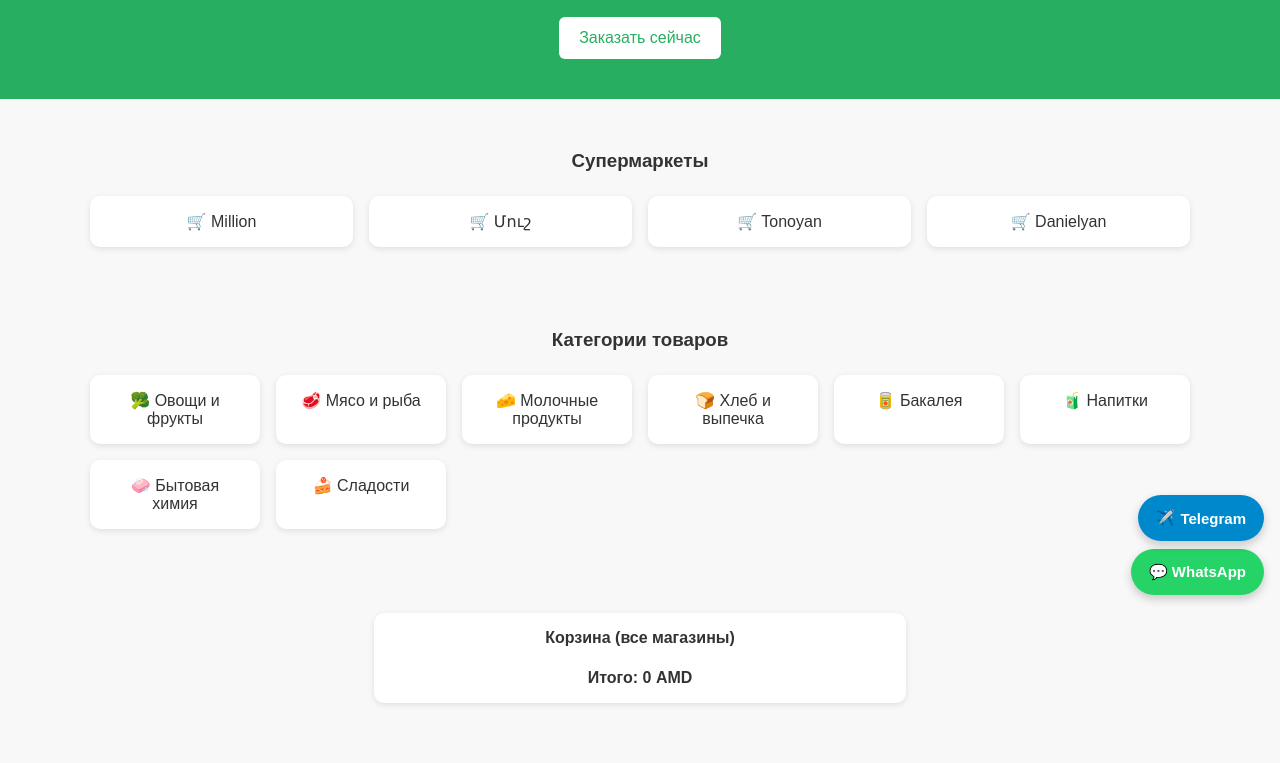
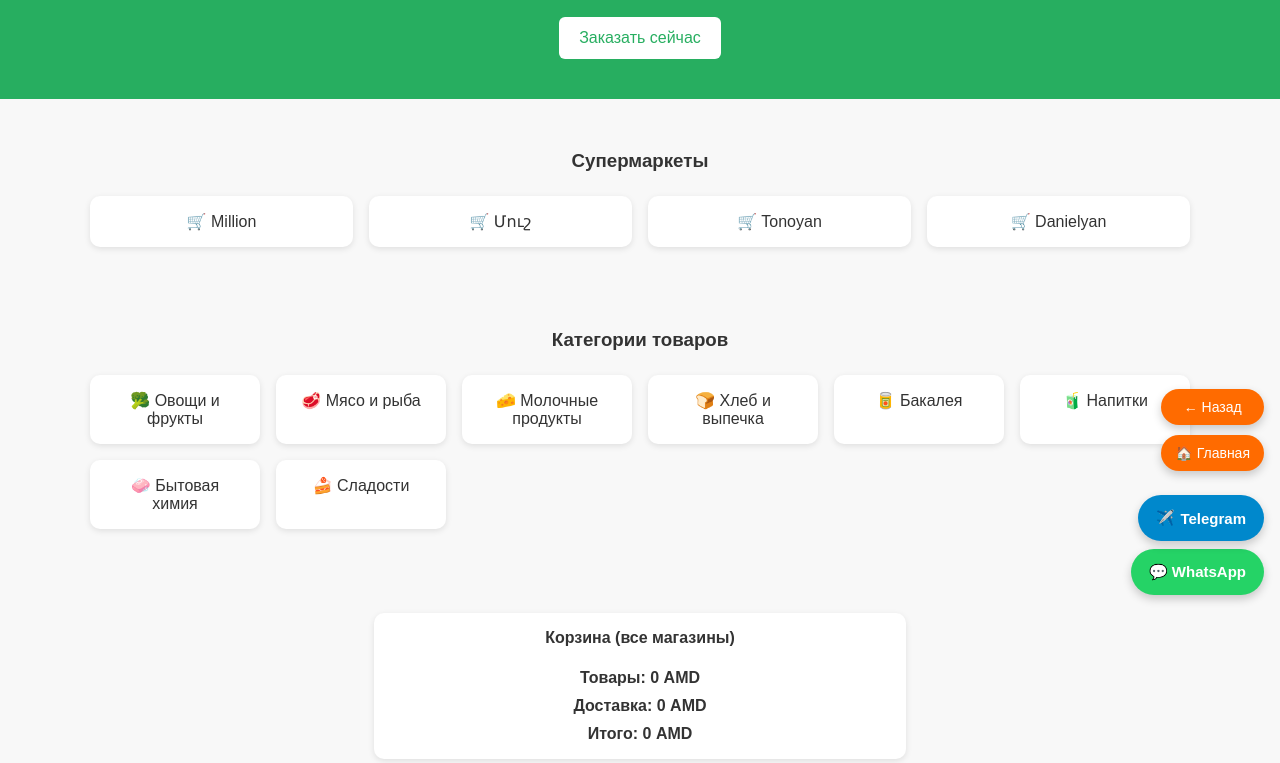
Before and after one commit to artikfood/Artik-food, a plain HTML site: page index.html in a window 1280 px wide. Shown: the part 189-952 px from the top of the page. Drawn offline with Linux system fonts and the light colour scheme.

Commit message:
index.html

```diff
--- a/index.html
+++ b/index.html
@@ -99,6 +99,30 @@
       margin-bottom: 10px;
       font-size: 14px;
     }
+
+    /* Floating navigation buttons */
+    .floating-buttons {
+      position: fixed;
+      bottom: 140px;
+      right: 16px;
+      display: flex;
+      flex-direction: column;
+      gap: 10px;
+      z-index: 9999;
+    }
+    .floating-buttons button {
+      padding: 10px 14px;
+      border: none;
+      border-radius: 25px;
+      background: #ff6b00;
+      color: #fff;
+      font-size: 14px;
+      box-shadow: 0 4px 10px rgba(0,0,0,0.2);
+      cursor: pointer;
+    }
+    .floating-buttons button:hover {
+      background: #e65c00;
+    }
   </style>
 </head>
 <body>
@@ -145,7 +169,9 @@
   <div class="cart" id="global-cart">
     <h4>Корзина (все магазины)</h4>
     <div id="global-cart-items"></div>
-    <div class="cart-total" id="global-cart-total">Итого: 0 AMD</div>
+    <div class="cart-total" id="global-cart-total">Товары: 0 AMD</div>
+    <div class="cart-total" id="delivery-total">Доставка: 0 AMD</div>
+    <div class="cart-total" id="grand-total">Итого: 0 AMD</div>
   </div>
 </section>
 
@@ -164,10 +190,6 @@
       <button onclick="sendStoreToWhatsApp()">Заказать из этого магазина (WhatsApp)</button>
       <button onclick="sendStoreToTelegram()" style="background:#0088cc;">Заказать из этого магазина (Telegram)</button>
     </div>
-
-    <div style="text-align:center; margin-top:20px;">
-      <button onclick="goHome()" style="background:#27ae60;color:white;border:none;padding:10px 16px;border-radius:6px;cursor:pointer;">← Назад на главную</button>
-    </div>
   </section>
 </div>
 
@@ -176,9 +198,6 @@
   <section class="section">
     <h3 id="category-title"></h3>
     <div class="products" id="category-products"></div>
-    <div style="text-align:center; margin-top:20px;">
-      <button onclick="goHome()" style="background:#27ae60;color:white;border:none;padding:10px 16px;border-radius:6px;cursor:pointer;">← Назад на главную</button>
-    </div>
   </section>
 </div>
 
@@ -219,7 +238,7 @@
     <input type="text" id="name" placeholder="Ваше имя" required />
     <input type="tel" id="phone" placeholder="Телефон" required />
     <input type="text" id="address" placeholder="Адрес доставки" required />
-    <select id="district" required>
+    <select id="district" required onchange="renderGlobalCart()">
       <option value="">Выберите район доставки</option>
       <option value="Центр">Центр — 500 AMD</option>
       <option value="Север">Север — 700 AMD</option>
@@ -245,65 +264,70 @@
   <span>✈️</span> Telegram
 </a>
 
+<!-- Floating buttons -->
+<div class="floating-buttons">
+  <button onclick="goBack()">← Назад</button>
+  <button onclick="goHome()">🏠 Главная</button>
+</div>
+
 <footer>
   <p>© 2026 Artik Food — Доставка продуктов в Артике</p>
 </footer>
 
 <script>
-  let carts = JSON.parse(localStorage.getItem("carts")) || {}; // сохранённые корзины
+  let carts = JSON.parse(localStorage.getItem("carts")) || {};
   let orders = JSON.parse(localStorage.getItem("orders")) || [];
   let currentStore = null;
+
+  const deliveryPrices = {
+    "Центр": 500,
+    "Север": 700,
+    "Юг": 800,
+    "Окраина": 1000
+  };
 
   const defaultStores = {
     million: {
       name: "Million",
       products: [
-        // Молочные продукты
         { name: "Молоко 1л", price: 450, category: "Молочные продукты" },
         { name: "Йогурт", price: 350, category: "Молочные продукты" },
         { name: "Сыр 200г", price: 900, category: "Молочные продукты" },
         { name: "Творог", price: 500, category: "Молочные продукты" },
         { name: "Масло сливочное", price: 800, category: "Молочные продукты" },
 
-        // Хлеб и выпечка
         { name: "Хлеб белый", price: 200, category: "Хлеб и выпечка" },
         { name: "Хлеб чёрный", price: 220, category: "Хлеб и выпечка" },
         { name: "Лаваш", price: 180, category: "Хлеб и выпечка" },
         { name: "Булочка", price: 120, category: "Хлеб и выпечка" },
 
-        // Бакалея
         { name: "Сахар 1кг", price: 420, category: "Бакалея" },
         { name: "Рис 1кг", price: 490, category: "Бакалея" },
         { name: "Макароны", price: 340, category: "Бакалея" },
         { name: "Масло подсолнечное", price: 650, category: "Бакалея" },
 
-        // Мясо и рыба
         { name: "Куриное филе", price: 1400, category: "Мясо и рыба" },
         { name: "Говядина", price: 2300, category: "Мясо и рыба" },
         { name: "Колбаса", price: 1200, category: "Мясо и рыба" },
         { name: "Сосиски", price: 900, category: "Мясо и рыба" },
 
-        // Овощи и фрукты
         { name: "Яблоки 1кг", price: 350, category: "Овощи и фрукты" },
         { name: "Бананы 1кг", price: 480, category: "Овощи и фрукты" },
         { name: "Картофель 1кг", price: 250, category: "Овощи и фрукты" },
         { name: "Помидоры 1кг", price: 540, category: "Овощи и фрукты" },
         { name: "Огурцы 1кг", price: 500, category: "Овощи и фрукты" },
 
-        // Напитки
         { name: "Вода 1.5л", price: 200, category: "Напитки" },
         { name: "Сок апельсиновый", price: 450, category: "Напитки" },
         { name: "Кока-Кола 1л", price: 400, category: "Напитки" },
         { name: "Чай", price: 600, category: "Напитки" },
         { name: "Кофе", price: 1200, category: "Напитки" },
 
-        // Бытовая химия
         { name: "Порошок стиральный", price: 1500, category: "Бытовая химия" },
         { name: "Средство для посуды", price: 700, category: "Бытовая химия" },
         { name: "Мыло", price: 300, category: "Бытовая химия" },
         { name: "Шампунь", price: 1100, category: "Бытовая химия" },
 
-        // Сладости
         { name: "Шоколад", price: 500, category: "Сладости" },
         { name: "Печенье", price: 450, category: "Сладости" },
         { name: "Конфеты", price: 800, category: "Сладости" },
@@ -446,6 +470,10 @@
     window.scrollTo({ top: 0, behavior: 'smooth' });
   }
 
+  function goBack() {
+    window.history.back();
+  }
+
   function changeQty(storeKey, name, price, delta) {
     if (!carts[storeKey]) carts[storeKey] = {};
     if (!carts[storeKey][name]) carts[storeKey][name] = { price, qty: 0 };
@@ -534,7 +562,12 @@
       }
     });
 
-    document.getElementById("global-cart-total").innerText = `Итого: ${total} AMD`;
+    const district = document.getElementById("district")?.value || "";
+    const deliveryCost = deliveryPrices[district] || 0;
+
+    document.getElementById("global-cart-total").innerText = `Товары: ${total} AMD`;
+    document.getElementById("delivery-total").innerText = `Доставка: ${deliveryCost} AMD`;
+    document.getElementById("grand-total").innerText = `Итого: ${total + deliveryCost} AMD`;
   }
 
   function sendStoreToWhatsApp() {
@@ -599,12 +632,6 @@
     const comment = document.getElementById('comment').value;
     const district = document.getElementById('district').value;
 
-    const deliveryPrices = {
-      "Центр": 500,
-      "Север": 700,
-      "Юг": 800,
-      "Окраина": 1000
-    };
     const deliveryCost = deliveryPrices[district] || 0;
 
     let message = `Здравствуйте!%0AИмя: ${name}%0AТелефон: ${phone}%0AАдрес: ${address}%0AРайон: ${district}%0AСтоимость доставки: ${deliveryCost} AMD`;
@@ -630,8 +657,6 @@
 
     window.open(`https://wa.me/37443797727?text=${message}`, '_blank');
   }
-
-  /* ================= CATEGORIES ================= */
 
   function openCategory(categoryName) {
     document.getElementById('home-page').classList.add('hidden');
@@ -659,8 +684,6 @@
       });
     });
   }
-
-  /* ================= ADMIN ================= */
 
   function openAdmin() {
     document.getElementById('home-page').classList.add('hidden');
```
